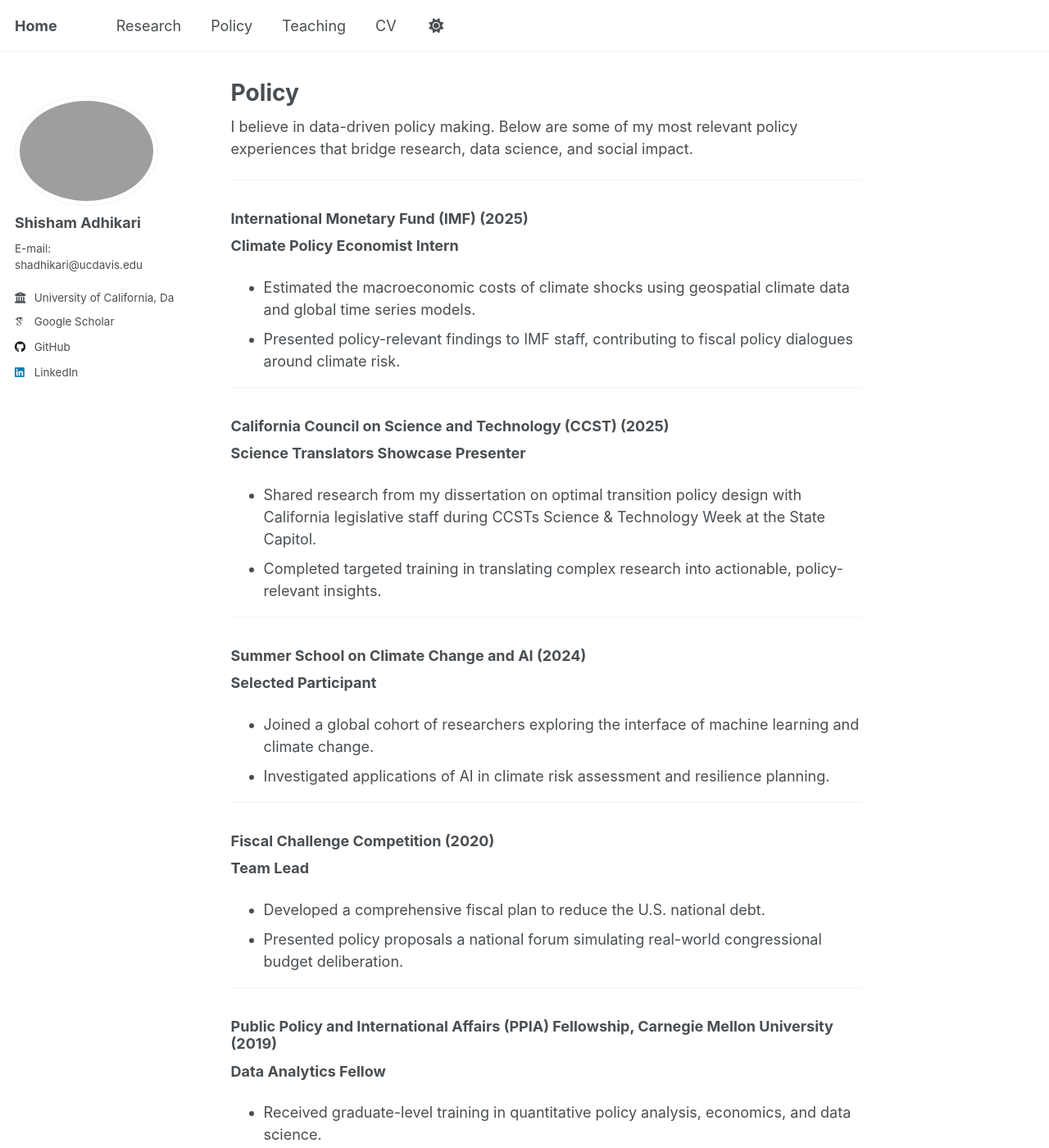
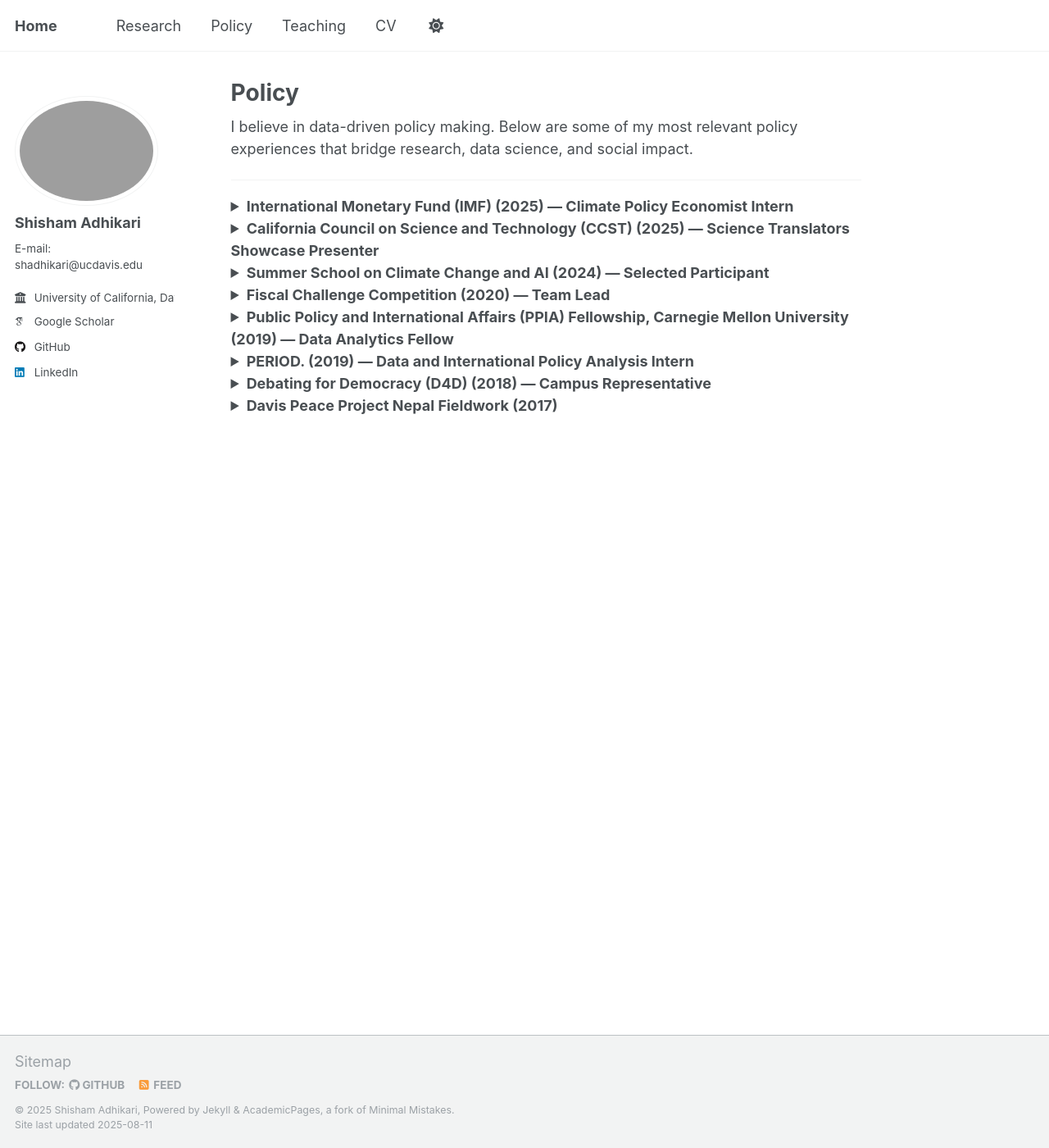
Before and after one commit to adhikars11/shadhikari, a Jekyll site: the page built from _pages/policy.md, in a window 1280 px wide and 1400 px high. Shown: the whole window at 82% size. Built offline with Jekyll 4.4.1, drawn with Linux system fonts in a browser that asks for light colours; some web fonts are replaced; some of the changed text lies outside the part shown.

Commit message:
Update policy.md

```diff
--- a/_pages/policy.md
+++ b/_pages/policy.md
@@ -9,63 +9,66 @@ I believe in data-driven policy making. Below are some of my most relevant polic
 
 ---
 
-### International Monetary Fund (IMF) (2025)
-**Climate Policy Economist Intern**
+<details>
+<summary><strong>International Monetary Fund (IMF) (2025) — Climate Policy Economist Intern</strong></summary>
+<ul>
+  <li>Estimated the macroeconomic costs of climate shocks using geospatial climate data and global time series models.</li>
+  <li>Presented policy-relevant findings to IMF staff, contributing to fiscal policy dialogues around climate risk.</li>
+</ul>
+</details>
 
-- Estimated the macroeconomic costs of climate shocks using geospatial climate data and global time series models.
-- Presented policy-relevant findings to IMF staff, contributing to fiscal policy dialogues around climate risk.
+<details>
+<summary><strong>California Council on Science and Technology (CCST) (2025) — Science Translators Showcase Presenter</strong></summary>
+<ul>
+  <li>Shared research from my dissertation on optimal transition policy design with California legislative staff during CCST’s Science & Technology Week at the State Capitol.</li>
+  <li>Completed targeted training in translating complex research into actionable, policy-relevant insights.</li>
+</ul>
+</details>
 
----
+<details>
+<summary><strong>Summer School on Climate Change and AI (2024) — Selected Participant</strong></summary>
+<ul>
+  <li>Joined a global cohort of researchers exploring the interface of machine learning and climate change.</li>
+  <li>Investigated applications of AI in climate risk assessment and resilience planning.</li>
+</ul>
+</details>
 
-### California Council on Science and Technology (CCST) (2025)
-**Science Translators Showcase Presenter**
+<details>
+<summary><strong>Fiscal Challenge Competition (2020) — Team Lead</strong></summary>
+<ul>
+  <li>Developed a comprehensive fiscal plan to reduce the U.S. national debt.</li>
+  <li>Presented policy proposals at a national forum simulating real-world congressional budget deliberations.</li>
+</ul>
+</details>
 
-- Shared research from my dissertation on optimal transition policy design with California legislative staff during CCSTs Science & Technology Week at the State Capitol.
-- Completed targeted training in translating complex research into actionable, policy-relevant insights.
+<details>
+<summary><strong>Public Policy and International Affairs (PPIA) Fellowship, Carnegie Mellon University (2019) — Data Analytics Fellow</strong></summary>
+<ul>
+  <li>Received graduate-level training in quantitative policy analysis, economics, and data science.</li>
+  <li>Focused on urban spatial inequality and its policy solutions.</li>
+</ul>
+</details>
 
----
+<details>
+<summary><strong>PERIOD. (2019) — Data and International Policy Analysis Intern</strong></summary>
+<ul>
+  <li>Led data analytics and visualization for menstrual equity policy campaigns.</li>
+  <li>Collaborated with advocacy organizations to support state and federal legislative proposals.</li>
+</ul>
+</details>
 
-### Summer School on Climate Change and AI (2024)
-**Selected Participant**
+<details>
+<summary><strong>Debating for Democracy (D4D) (2018) — Campus Representative</strong></summary>
+<ul>
+  <li>Designed and led policy advocacy campaigns on economic justice and education access.</li>
+  <li>Participated in national policy proposal competitions judged by elected officials.</li>
+</ul>
+</details>
 
-- Joined a global cohort of researchers exploring the interface of machine learning and climate change.
-- Investigated applications of AI in climate risk assessment and resilience planning.
-
----
-
-### Fiscal Challenge Competition (2020)
-**Team Lead**
-
-- Developed a comprehensive fiscal plan to reduce the U.S. national debt.
-- Presented policy proposals a national forum simulating real-world congressional budget deliberation.
-
----
-
-### Public Policy and International Affairs (PPIA) Fellowship,  Carnegie Mellon University (2019)
-**Data Analytics Fellow**
-
-- Received graduate-level training in quantitative policy analysis, economics, and data science.
-- Focused on urban spatial inequality and its policy solutions.
-
----
-
-### PERIOD. (2019)
-**Data and International Policy Analysis Intern**
-
-- Led data analytics and visualization for menstrual equity policy campaigns.
-- Collaborated with advocacy organizations to support state and federal legislative proposals.
-
----
-
-### Debating for Democracy (D4D) (2018)
-**Campus Representative**
-
-- Designed and led policy advocacy campaigns on economic justice and education access.
-- Participated in national policy proposal competitions judged by elected officials.
-
----
-
-### Davis Peace Project Nepal Fieldwork (2017)
-
-- Designed and implemented a community health initiative in rural Nepal.
-- Collected field data and presented policy recommendations to Nepals Ministry of Health for rural health planning.
+<details>
+<summary><strong>Davis Peace Project Nepal Fieldwork (2017)</strong></summary>
+<ul>
+  <li>Designed and implemented a community health initiative in rural Nepal.</li>
+  <li>Collected field data and presented policy recommendations to Nepal’s Ministry of Health for rural health planning.</li>
+</ul>
+</details>
```
